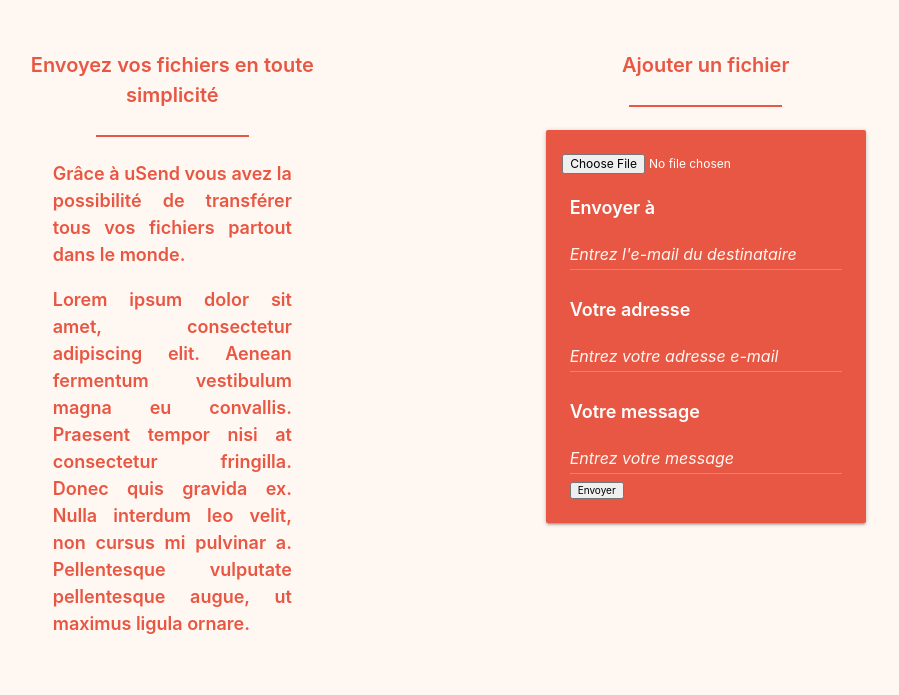
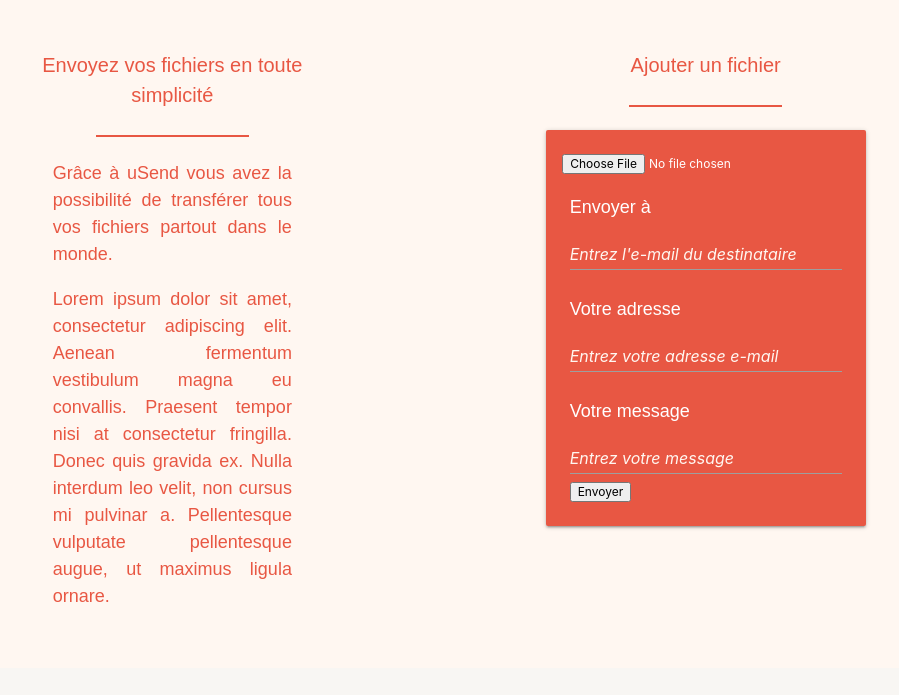
Before and after one commit to Scalou21/uSend, a PHP site: the page made by app/view/Index/display.html.twig in a window 1280 px wide. Shown: the part 214-909 px from the top of the page, without its empty margins (201-1100 px from the left). After the commit the page ends 816 px from the top, so only its background shows below. Run offline with PHP 8.4, Linux system fonts and the light colour scheme; the template is opened without the code that fills it, so the values that code supplies are empty; some libraries are stand-ins or nearby versions.

Commit message:
Ajout des polices en CSS

```diff
--- a/app/view/Layout/main.html.twig
+++ b/app/view/Layout/main.html.twig
@@ -1,5 +1,5 @@
 
-<section class="row bold mtop30p">
+<section class="row  mtop30p oswald">
     <div class="col offset-l2 l3 offset-s1 s10 color2">
         <p class="center-align fs20">Envoyez vos fichiers en toute simplicité</p>
         <hr class="col offset-l3 l6 offset-s2 s8">
@@ -11,11 +11,11 @@
     </div>
 
     </div>
-    <div class="row">
+    <div class="row oswald">
 
 
         <div class="col offset-l2 l3 offset-s1 s10">
-            <p class="fs20 color2 bold center-align">Ajouter un fichier</p>
+            <p class="fs20 color2 center-align">Ajouter un fichier</p>
             <hr class="col offset-l3 l6 offset-s2 s8">
 
             <div class="row card-panel login-box bgcolor2 mtop50p">
@@ -29,7 +29,7 @@
                     <input type="email" name="mail_user" placeholder="Entrez votre adresse e-mail" class="color1">
                     <p class="fs18 color4">Votre message</p>
                     <input type="text" name="message" placeholder="Entrez votre message" class="color1">
-                    <input type="submit" name="submit" value="Envoyer" >
+                    <input type="submit" name="submit" value="Envoyer" class="fs12">
                 </form>
             </div>
         </div>
--- a/assets/css/style.css
+++ b/assets/css/style.css
@@ -1,16 +1,21 @@
 html{font-size:62.5%;}
 header{background: url('../../img/bg_header.png') no-repeat center center transparent;
 background-size: cover;
-height:214px;
-}
+height:214px;}
+
+@import url('https://fonts.googleapis.com/css?family=Oswald|Roboto');
 
 /* ------------- Fonts ------------- */
+        /* Tailles */
         .fs24{font-size:2.4rem;}
         .fs20{font-size:2rem;}
         .fs18{font-size:1.8rem;}
         .fs12{font-size: 1.2rem;}
         .bold{font-weight:600;}
 
+        /* Families */
+        .roboto{font-family: 'Roboto', sans-serif;}
+        .oswald{font-family: 'Oswald', sans-serif;}
 
 
 /* ------------- Couleurs ------------- */
```
